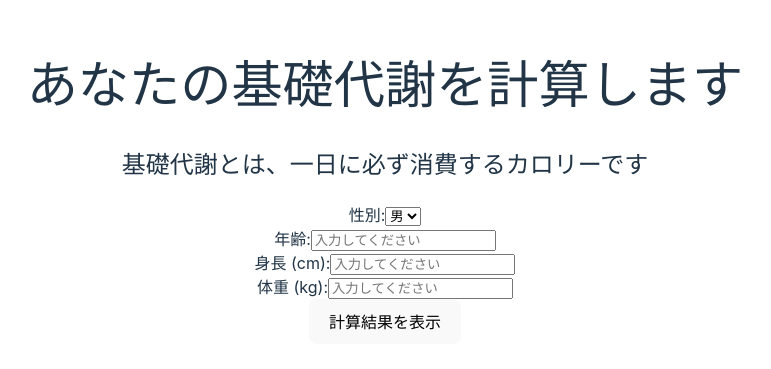
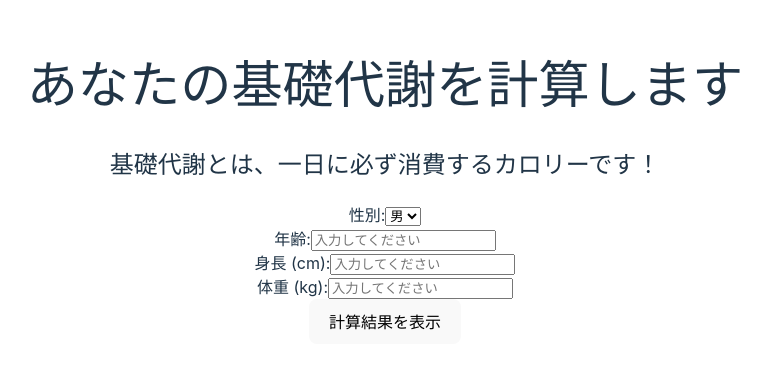
Before and after one commit to y-wkot/BmrFront, a React (Vite) app: page / in a window 1280 px wide. Shown: the part 217-586 px from the top of the page, without its empty margins (255-1026 px from the left). Built offline with nearby package versions, Linux system fonts and the light colour scheme.

Commit message:
241107test

```diff
--- a/src/BmrCalculator.tsx
+++ b/src/BmrCalculator.tsx
@@ -47,7 +47,7 @@ const BmrCalculator: React.FC = () => {
   return (
     <div>
       <h1>あなたの基礎代謝を計算します</h1>
-      <h2>基礎代謝とは、一日に必ず消費するカロリーです</h2>
+      <h2>基礎代謝とは、一日に必ず消費するカロリーです！</h2>
       <div>
         <label>
           性別:
```
